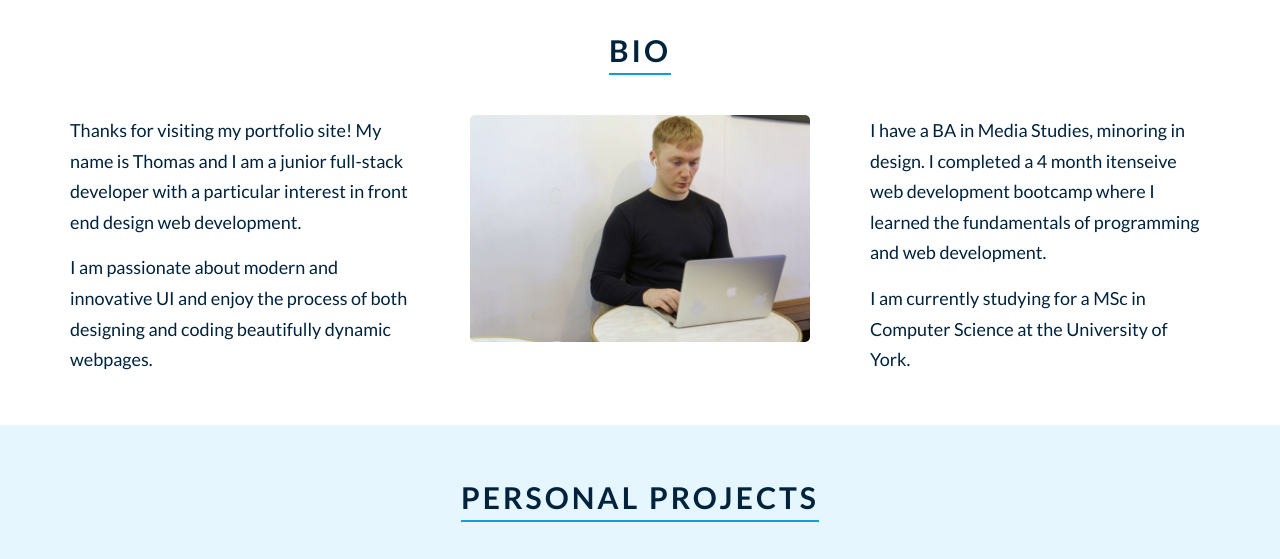
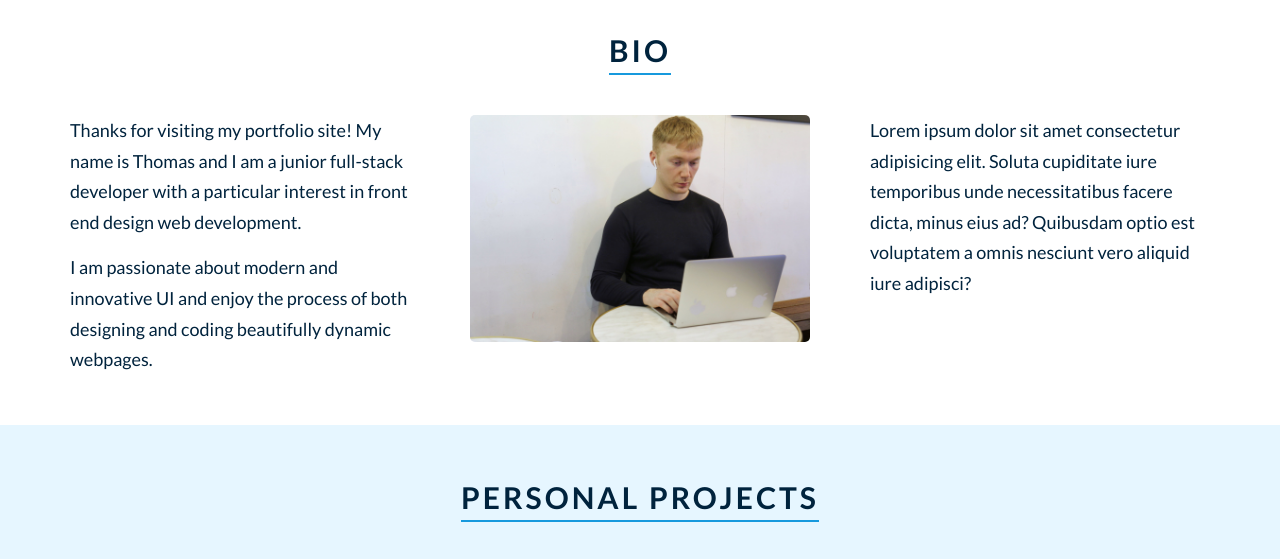
Before and after one commit to thomaspeter92/my-portfolio, a website: page index.html in a window 1280 px wide. Shown: the part 782-1341 px from the top of the page. Drawn offline with Linux system fonts and the light colour scheme.

Commit message:
Update index.html

```diff
--- a/index.html
+++ b/index.html
@@ -44,10 +44,7 @@
                     </div>
                     <div class="col-1-of-3">
                         <p class="paragraph u-margin-bottom-small">
-                            I have a BA in Media Studies, minoring in design. I completed a 4 month itenseive web development bootcamp where I learned the fundamentals of programming and web development.
-                        </p>
-                        <p class="paragraph">
-                            I am currently studying for a MSc in Computer Science at the University of York.
+                            Lorem ipsum dolor sit amet consectetur adipisicing elit. Soluta cupiditate iure temporibus unde necessitatibus facere dicta, minus eius ad? Quibusdam optio est voluptatem a omnis nesciunt vero aliquid iure adipisci?
                         </p>
                     </div>
                 </div>
```
